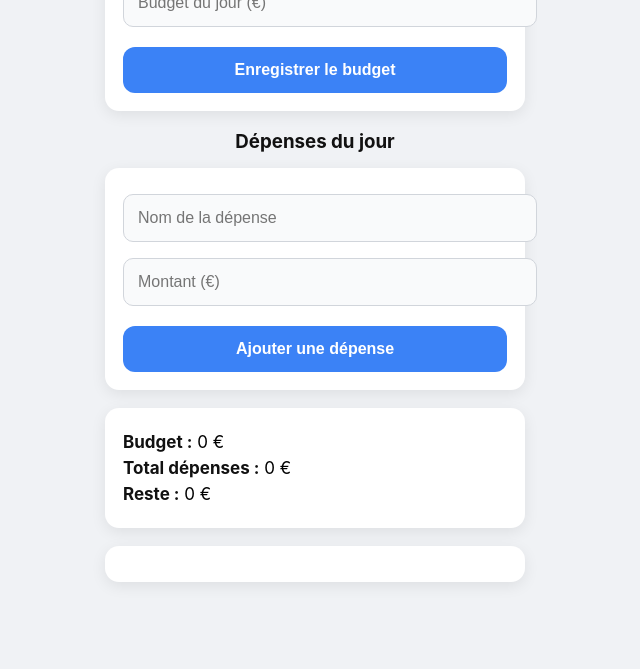
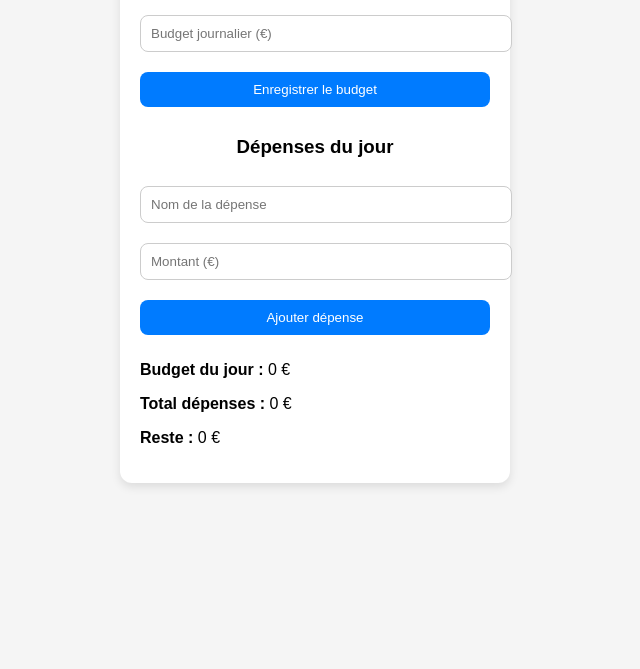
Before and after one commit to fredericBui/localstorage, a plain HTML site: page index.html in a window 1280 px wide. Shown: the part 131-800 px from the top of the page, without its empty margins (325-965 px from the left). Drawn offline with Linux system fonts and the light colour scheme.

Commit message:
Fix : revert changes

```diff
--- a/index.html
+++ b/index.html
@@ -4,161 +4,81 @@
   <meta charset="UTF-8" />
   <meta name="viewport" content="width=device-width, initial-scale=1.0" />
   <title>Budget Journalier</title>
-
   <style>
-    :root {
-      --primary: #3b82f6;
-      --primary-dark: #1d4ed8;
-      --danger: #ef4444;
-      --danger-dark: #b91c1c;
-      --bg: #f0f2f5;
-      --card-bg: #ffffff;
-    }
-
     body {
-      font-family: "Inter", Arial, sans-serif;
-      background: var(--bg);
-      margin: 0;
-      padding: 20px;
+      font-family: Arial, sans-serif;
+      background: #f5f5f5;
+      padding: 40px;
       display: flex;
       justify-content: center;
     }
-
     .container {
+      background: #fff;
+      padding: 20px;
+      border-radius: 12px;
+      box-shadow: 0 4px 10px rgba(0,0,0,0.1);
+      width: 350px;
+    }
+    input, button {
       width: 100%;
-      max-width: 420px;
+      padding: 10px;
+      margin: 10px 0;
+      border-radius: 8px;
+      border: 1px solid #ccc;
     }
-
-    h2, h3 {
-      text-align: center;
-      margin-bottom: 15px;
-      color: #111;
+    button {
+      background: #007bff;
+      color: #fff;
+      border: none;
+      cursor: pointer;
     }
-
-    /* Cartes */
-    .card {
-      background: var(--card-bg);
-      padding: 18px;
-      margin-bottom: 18px;
-      border-radius: 14px;
-      box-shadow: 0 4px 15px rgba(0,0,0,0.08);
-    }
-
-    input {
-      width: 100%;
-      padding: 14px;
-      margin: 8px 0;
-      border-radius: 10px;
-      border: 1px solid #d1d5db;
-      background: #f9fafb;
-      font-size: 16px;
-    }
-
-    button {
-      width: 100%;
-      padding: 14px;
-      margin-top: 12px;
-      border-radius: 12px;
-      border: none;
-      font-size: 16px;
-      font-weight: bold;
-      color: white;
-      background: var(--primary);
-      cursor: pointer;
-      transition: 0.2s;
-    }
-
-    button:hover {
-      background: var(--primary-dark);
-    }
-
-    /* Dépenses */
+    button:hover { background: #0056b3; }
     .expense-item {
+      background: #eee;
+      padding: 8px;
+      border-radius: 8px;
+      margin: 6px 0;
       display: flex;
       justify-content: space-between;
       align-items: center;
-      padding: 12px;
-      margin: 8px 0;
-      border-radius: 12px;
-      background: #f3f4f6;
     }
-
-    .expense-left {
-      display: flex;
-      flex-direction: column;
+    .suppr-btn {
+      background: #dc3545;
+      color: #fff;
+      padding: 6px 10px;
+      border-radius: 6px;
+      border: none;
+      cursor: pointer;
+      width: auto;
     }
-
-    .expense-title {
-      font-weight: 600;
-      font-size: 16px;
+    .suppr-btn:hover {
+      background: #b52a37;
     }
-
-    .expense-time {
-      font-size: 13px;
-      color: #777;
-    }
-
-    .expense-amount {
-      font-weight: bold;
-      margin-top: 5px;
-    }
-
-    .suppr-btn {
-      background: var(--danger);
-      width: auto;
-      padding: 8px 12px;
-      font-size: 13px;
-      border-radius: 10px;
-    }
-
-    .suppr-btn:hover {
-      background: var(--danger-dark);
-    }
-
-    /* Résumé */
-    .resume-line {
-      font-size: 17px;
-      margin: 6px 0;
-    }
-
-    .resume-line strong {
-      color: #111;
-    }
-
+    h2, h3 { text-align: center; }
   </style>
 </head>
-
 <body>
-
   <div class="container">
-
     <h2>Budget Journalier</h2>
 
-    <!-- Carte budget -->
-    <div class="card">
-      <input type="number" id="budget" placeholder="Budget du jour (€)" />
-      <button onclick="saveBudget()">Enregistrer le budget</button>
-    </div>
+    <!-- Fixer le budget -->
+    <input type="number" id="budget" placeholder="Budget journalier (€)" />
+    <button onclick="saveBudget()">Enregistrer le budget</button>
 
     <h3>Dépenses du jour</h3>
 
-    <!-- Carte ajout dépense -->
-    <div class="card">
-      <input type="text" id="depenseNom" placeholder="Nom de la dépense" />
-      <input type="number" id="depenseMontant" placeholder="Montant (€)" />
-      <button onclick="addExpense()">Ajouter une dépense</button>
-    </div>
+    <!-- Ajouter une dépense -->
+    <input type="text" id="depenseNom" placeholder="Nom de la dépense" />
+    <input type="number" id="depenseMontant" placeholder="Montant (€)" />
+    <button onclick="addExpense()">Ajouter dépense</button>
 
-    <!-- Résumé -->
-    <div class="card" id="resume"></div>
-
-    <!-- Liste des dépenses -->
-    <div class="card" id="listeDepenses"></div>
-
+    <!-- Affichage -->
+    <div id="resume"></div>
+    <div id="listeDepenses"></div>
   </div>
 
   <script>
-    const today = new Date().toISOString().split('T')[0];
+    const today = new Date().toISOString().split('T')[0]; // yyyy-mm-dd
 
     function saveBudget() {
       const budget = document.getElementById('budget').value;
@@ -189,8 +109,10 @@
 
     function deleteExpense(index) {
       const expenses = JSON.parse(localStorage.getItem('depenses')) || [];
+
       expenses.splice(index, 1);
       localStorage.setItem('depenses', JSON.stringify(expenses));
+
       updateDisplay();
     }
 
@@ -205,9 +127,9 @@
       const total = todayExpenses.reduce((acc, e) => acc + e.montant, 0);
 
       document.getElementById('resume').innerHTML = `
-        <p class="resume-line"><strong>Budget :</strong> ${budget} €</p>
-        <p class="resume-line"><strong>Total dépenses :</strong> ${total} €</p>
-        <p class="resume-line"><strong>Reste :</strong> ${budget - total} €</p>
+        <p><strong>Budget du jour :</strong> ${budget} €</p>
+        <p><strong>Total dépenses :</strong> ${total} €</p>
+        <p><strong>Reste :</strong> ${budget - total} €</p>
       `;
 
       const listDiv = document.getElementById('listeDepenses');
@@ -218,11 +140,7 @@
         div.className = 'expense-item';
 
         div.innerHTML = `
-          <div class="expense-left">
-            <span class="expense-title">${e.nom}</span>
-            <span class="expense-time">${e.time}</span>
-            <span class="expense-amount">${e.montant} €</span>
-          </div>
+          <span>${e.time} - ${e.nom} : ${e.montant} €</span>
           <button class="suppr-btn" onclick="deleteExpense(${e.index})">Supprimer</button>
         `;
 
@@ -232,6 +150,5 @@
 
     updateDisplay();
   </script>
-
 </body>
 </html>
```
